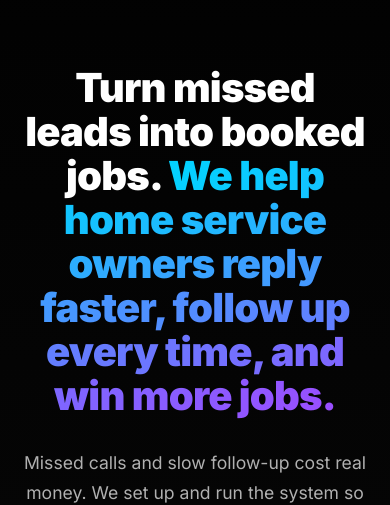
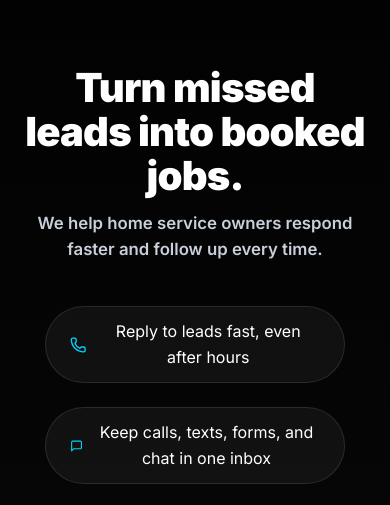
Before and after one commit to JeremyOHL/ai-employees-site, a React (Create React App) app: page / in a window 390 px wide. Shown: the part 310-815 px from the top of the page. Built offline with nearby package versions, Linux system fonts and the light colour scheme.

Commit message:
adjusted hero

```diff
--- a/src/App.css
+++ b/src/App.css
@@ -79,7 +79,7 @@ html {
   font-size: clamp(2.5rem, 6vw, 4.5rem);
   font-weight: 900;
   line-height: 1.1;
-  margin-bottom: 30px;
+  margin-bottom: 14px;
   letter-spacing: -0.02em;
 }
 
@@ -91,11 +91,12 @@ html {
 }
 
 .hero-subtitle {
-  font-size: clamp(1.1rem, 2vw, 1.35rem);
-  color: #b0b0b0;
-  max-width: 800px;
-  margin: 0 auto 50px;
-  line-height: 1.7;
+  font-size: clamp(1rem, 1.8vw, 1.2rem);
+  font-weight: 600;
+  color: #c8d0da;
+  max-width: 680px;
+  margin: 0 auto 54px;
+  line-height: 1.55;
 }
 
 .hero-benefits {
@@ -1198,6 +1199,13 @@ html {
 @media (max-width: 768px) {
   .hero-title {
     font-size: 2.5rem;
+    margin-bottom: 12px;
+  }
+
+  .hero-subtitle {
+    font-size: 1.05rem;
+    max-width: 92%;
+    margin-bottom: 44px;
   }
 
   .hero-benefits {
--- a/src/components/Hero.jsx
+++ b/src/components/Hero.jsx
@@ -24,11 +24,10 @@ const Hero = () => {
         <div className="hero-content">
           <h1 className="hero-title">
             Turn missed leads into booked jobs.
-            <span className="highlight-text"> We help home service owners reply faster, follow up every time, and win more jobs.</span>
           </h1>
 
           <p className="hero-subtitle">
-            Missed calls and slow follow-up cost real money. We set up and run the system so every lead gets handled.
+            We help home service owners respond faster and follow up every time.
           </p>
 
           {/* Key Benefits */}
```
